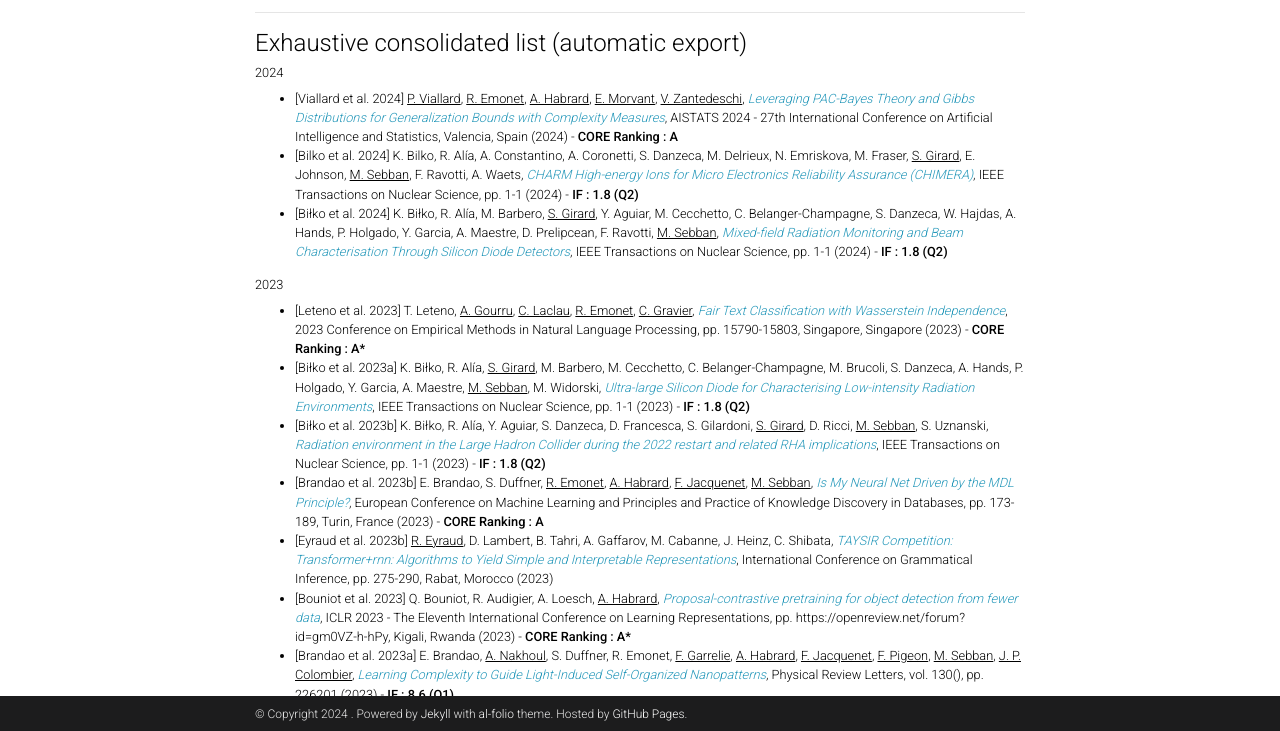
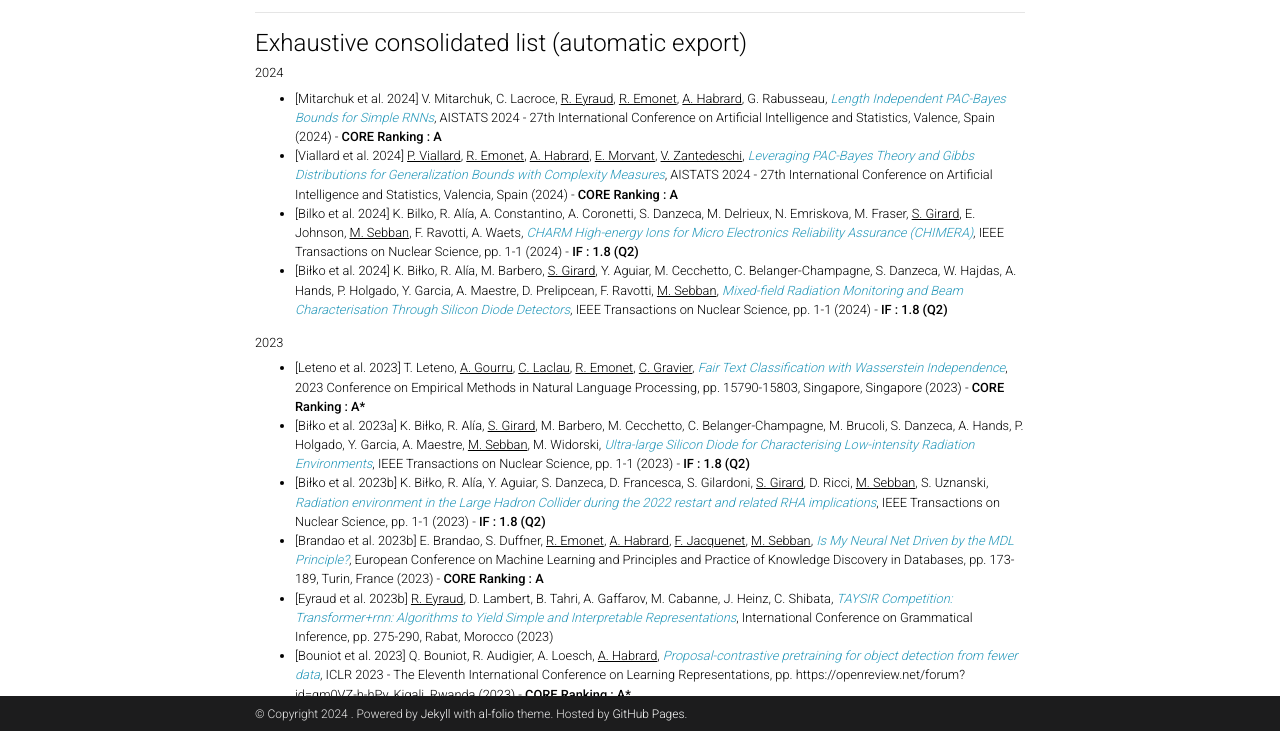
Before and after one commit to labhc-malice/labhc-malice.github.io, a Jekyll site: the page built from _pages/publications.md, in a window 1280 px wide and 900 px high, scrolled down 389 px, cut to the strip 169-900 px from the top of the window. Built offline with Jekyll 4.4.1, drawn with Linux system fonts in a browser that asks for light colours; comment, search, counter and statistics services are not loaded; a style sheet for code colours, icons or effects is not loaded.

Commit message:
Autoupdate from labmetry

```diff
--- a/_includes/labmetry_raw.html
+++ b/_includes/labmetry_raw.html
@@ -1,7 +1,16 @@
 
                                                     <h2>2024</h2>
             <ul>
-                <li>[Viallard et al. 2024]                         <u>P. Viallard</u>,
+                <li>[Mitarchuk et al. 2024]             V. Mitarchuk,                 C. Lacroce,                             <u>R. Eyraud</u>,
+                                    <u>R. Emonet</u>,
+                                    <u>A. Habrard</u>,
+                        G. Rabusseau,
+<em><a href="https://hal.science/hal-04488664" target="_blank">Length Independent PAC-Bayes Bounds for Simple RNNs</a></em>, AISTATS 2024 - 27th International Conference on Artificial Intelligence and Statistics, Valence, Spain (2024)
+     - <strong>
+            CORE Ranking : A
+    </strong>
+</li>
+                            <li>[Viallard et al. 2024]                         <u>P. Viallard</u>,
                                     <u>R. Emonet</u>,
                                     <u>A. Habrard</u>,
                                     <u>E. Morvant</u>,
@@ -123,7 +132,7 @@
 </li>
                             <li>[Eyraud et al. 2023a]                         <u>R. Eyraud</u>,
                         S. Ayache,                 P. Tsvetkov,                 S. Kalidindi,                 V. Baksheeva,                 S. Boissonneau,                 C. Jiguet-Jiglaire,                 R. Appay,                 I. Nanni-Metellus,                 O. Chinot,                 F. Devred,                 E. Tabouret,
-<em><a href="https://hal-amu.archives-ouvertes.fr/hal-03957563" target="_blank">Plasma nanoDSF Denaturation Profile at Baseline Is Predictive of Glioblastoma EGFR Status</a></em>, Cancers, (2023)
+<em><a href="https://amu.hal.science/hal-03957563" target="_blank">Plasma nanoDSF Denaturation Profile at Baseline Is Predictive of Glioblastoma EGFR Status</a></em>, Cancers, (2023)
      - <strong>
             IF : 5.2 (Q2)
     </strong>
```
